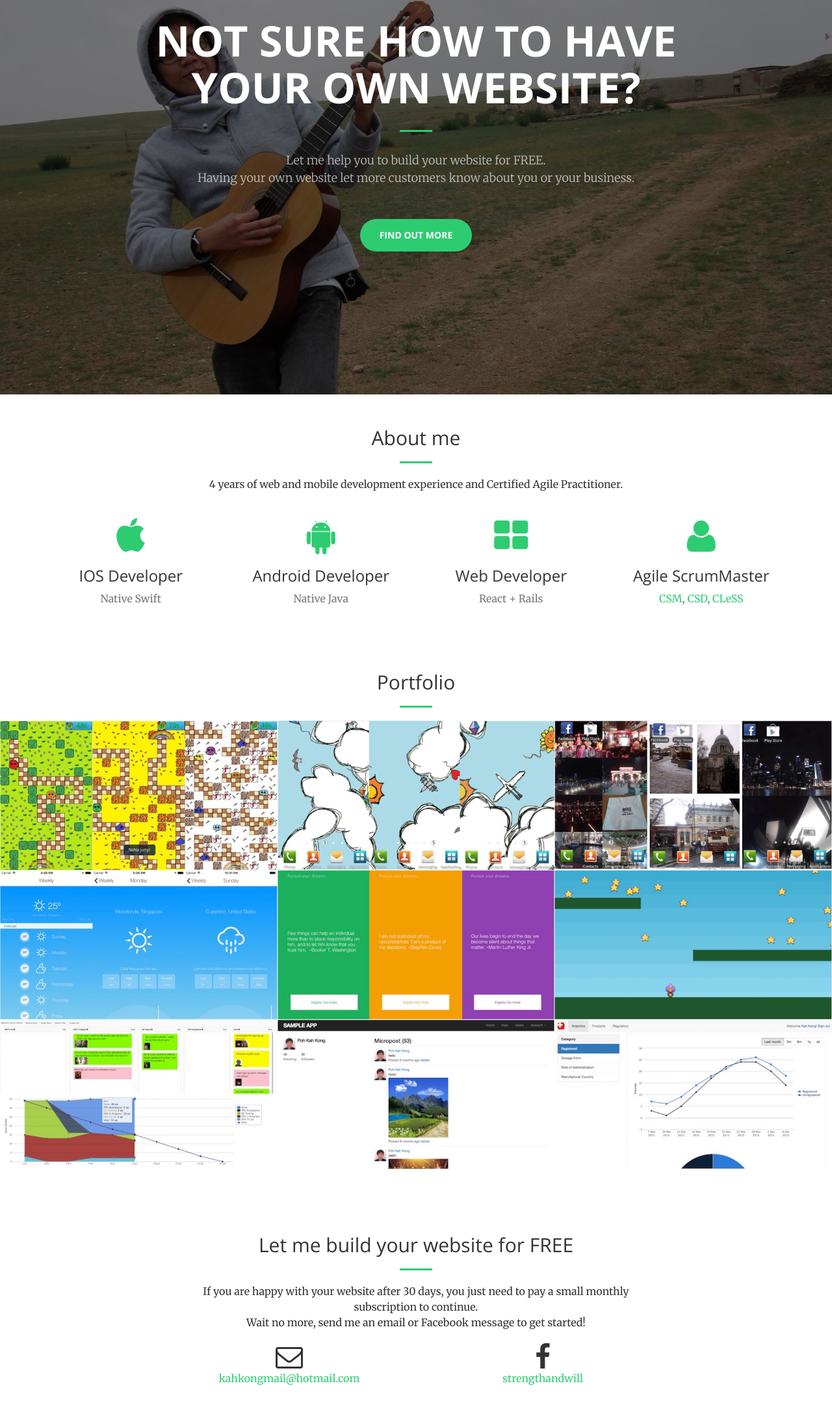
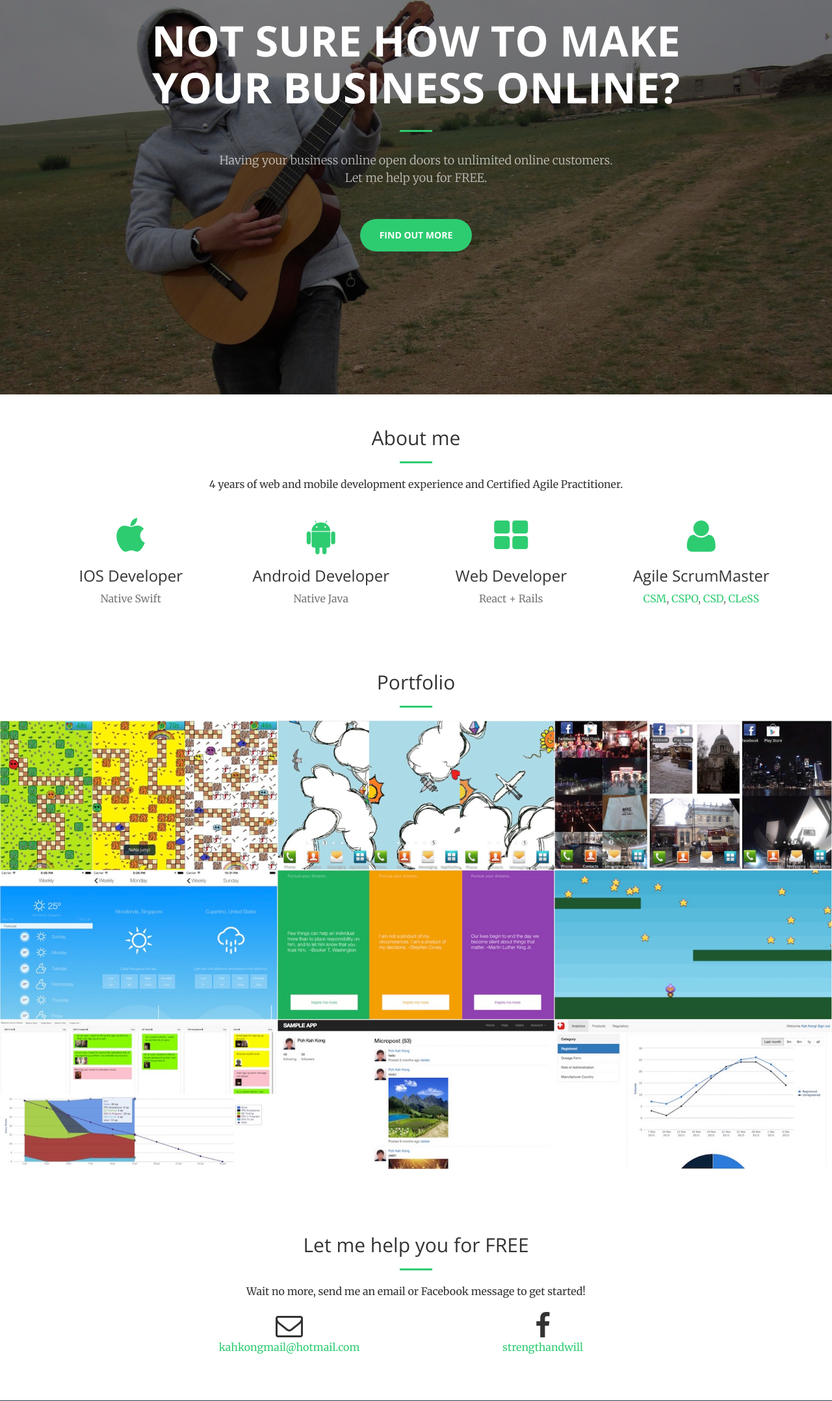
Before and after one commit to strengthandwill/strengthandwill.github.io, a plain HTML site: page index.html in a window 1280 px wide. Shown: the part 193-2349 px from the top of the page at 65% size. Drawn offline with nearby package versions, Linux system fonts and the light colour scheme.

Commit message:
Update index

```diff
--- a/index.html
+++ b/index.html
@@ -9,7 +9,7 @@
     <meta name="description" content="">
     <meta name="author" content="">
 
-    <title>Poh Kah Kong - Let me build your website for FREE</title>
+    <title>Poh Kah Kong - Let me help you for FREE</title>
 
     <!-- Bootstrap Core CSS -->
     <link rel="stylesheet" href="css/bootstrap.min.css" type="text/css">
@@ -71,10 +71,11 @@
     <header>
         <div class="header-content">
             <div class="header-content-inner">
-                <h1>Not sure how to have your own website?</h1>
+                <h1>Not sure how to make your business online?</h1>
                 <hr>
-                <p>Let me help you to build your website for FREE.<br>
-                   Having your own website let more customers know about you or your business.</p>
+                <p>Having your business online open doors to unlimited online customers.<br>
+                   Let me help you for FREE.
+                </p>
                 <a href="#contact" class="btn btn-primary btn-xl page-scroll">Find out more</a>
             </div>
         </div>
@@ -122,7 +123,7 @@
                         <h3>Agile ScrumMaster</h3>
                         <p class="text-muted">
                             <a href="https://dl.dropboxusercontent.com/u/20646265/agile/scrumalliance-csm.pdf" target="_blank">CSM</a>,
-                            <!--<a href="#" target="_blank">CSPO</a>,-->
+                            <a href="https://dl.dropboxusercontent.com/u/20646265/agile/scrumalliance-cspo.pdf" target="_blank">CSPO</a>,
                             <a href="https://dl.dropboxusercontent.com/u/20646265/agile/scrumalliance-csd.pdf" target="_blank">CSD</a>,
                             <a href="https://dl.dropboxusercontent.com/u/20646265/agile/less.pdf" target="_blank">CLeSS</a>
                         </p>
@@ -295,10 +296,9 @@
         <div class="container">
             <div class="row">
                 <div class="col-lg-8 col-lg-offset-2 text-center">
-                    <h2 class="section-heading">Let me build your website for FREE</h2>
+                    <h2 class="section-heading">Let me help you for FREE</h2>
                     <hr class="primary">
-                    <p>If you are happy with your website after 30 days, you just need to pay a small monthly subscription to continue.<br>
-                       Wait no more, send me an email or Facebook message to get started!</p>
+                    <p>Wait no more, send me an email or Facebook message to get started!</p>
                 </div>
                 <div class="col-lg-4 col-lg-offset-2 text-center">
                     <i class="fa fa-envelope-o fa-3x wow bounceIn"></i>
```
